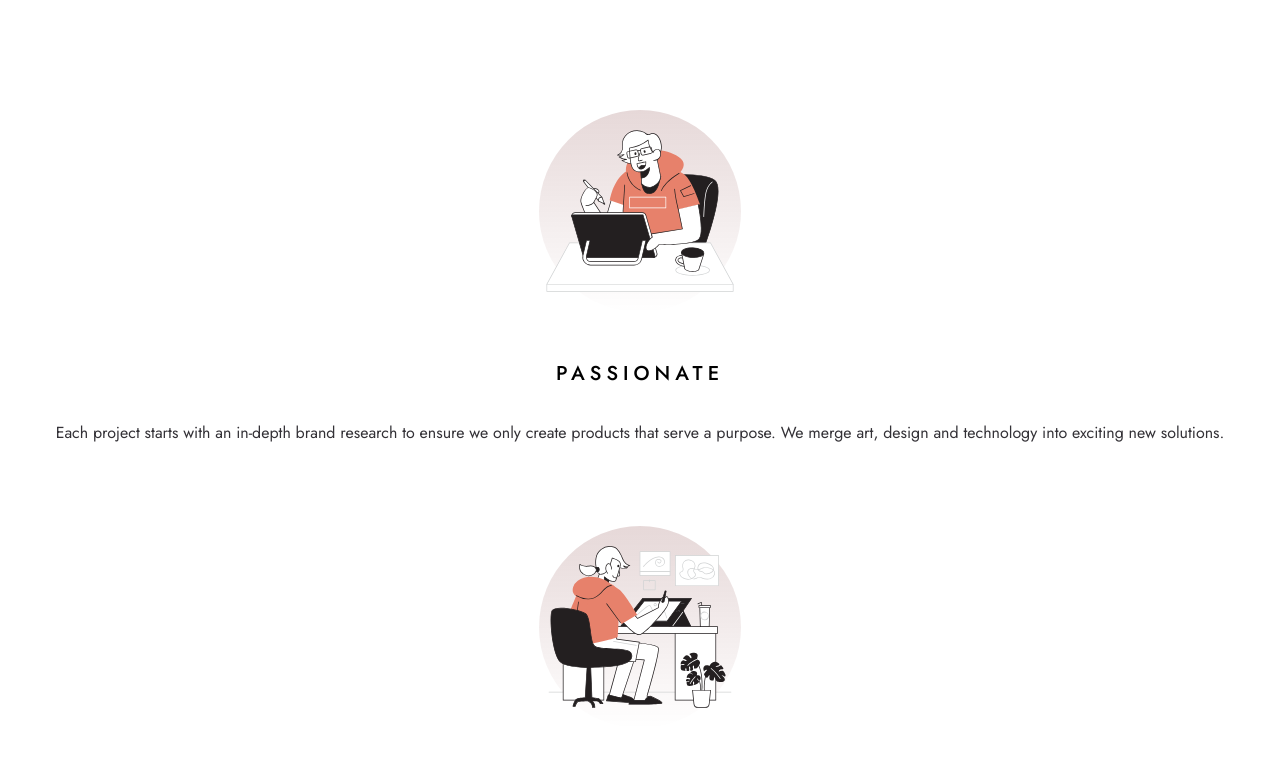
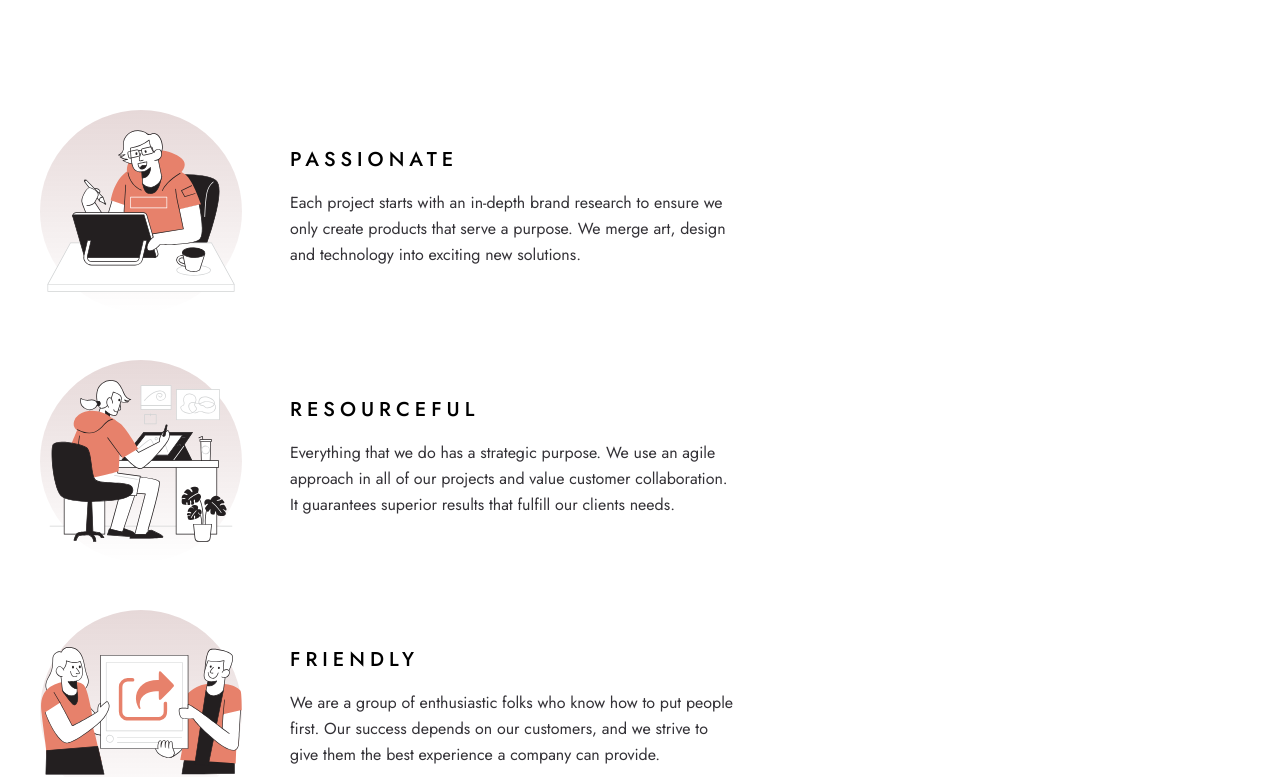
Before and after one commit to TULSI2012/designo, a React (Vite) app: page / in a window 1280 px wide. Shown: the part 1806-2583 px from the top of the page. Built offline with nearby package versions, Linux system fonts and the light colour scheme.

Commit message:
values section is now tablet responsive

```diff
--- a/src/Components/home/ValueCard.jsx
+++ b/src/Components/home/ValueCard.jsx
@@ -2,17 +2,17 @@ import React from "react";
 
 export default function ValueCard(props) {
     return (
-        <div className="flex flex-col items-center">
+        <div className="flex flex-col items-center md:flex-row md:gap-x-12">
             <div className="bg-[url('/home/desktop/bg-pattern-hero-home.svg')] bg-contain mb-12">
                 <img
                     src={props.image}
                 />
             </div>
             <div>
-                <h3 className="text-xl text-center uppercase tracking-[0.3125rem] font-medium mb-8">
+                <h3 className="text-xl text-center uppercase tracking-[0.3125rem] font-medium mb-8 md:text-left md:mb-4">
                     {props.title}
                 </h3>
-                <p className="leading-[1.625rem] text-dark-grey text-center">
+                <p className="leading-[1.625rem] text-dark-grey text-center max-w-sm md:text-left md:max-w-md md:mb-14">
                     {props.description}
                 </p>
             </div>
--- a/src/Pages/Home.jsx
+++ b/src/Pages/Home.jsx
@@ -37,7 +37,7 @@ export default function Home() {
                 </div>
             </section>
 
-            <section className="mt-28 mx-6 flex flex-col gap-y-20">
+            <section className="mt-28 mx-6 flex flex-col gap-y-20 md:mx-10 md:gap-y-0">
                 <ValueCard
                     title={'passionate'}
                     image={"/home/desktop/illustration-passionate.svg"}
```
